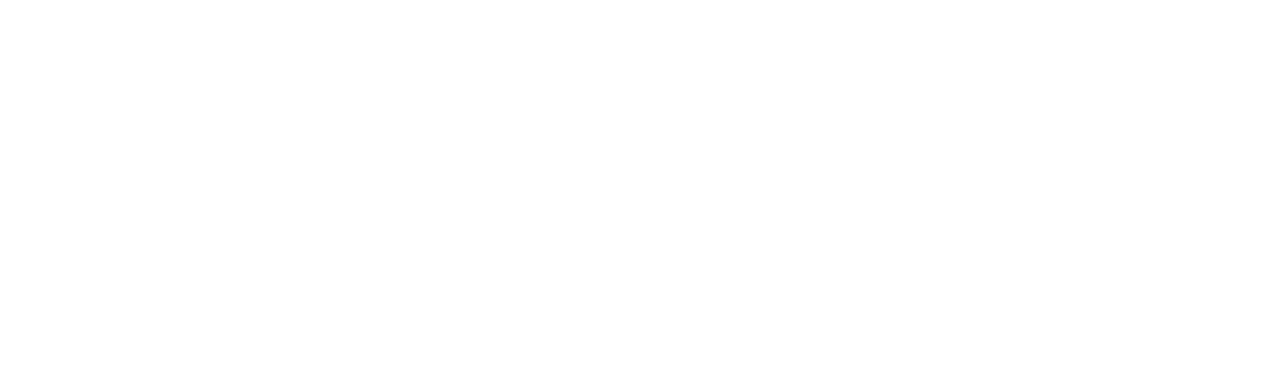
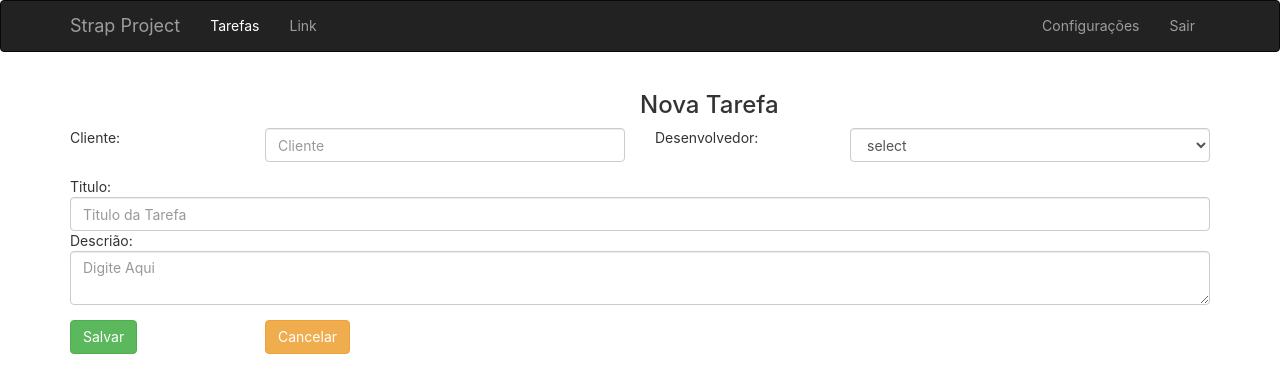
Before and after one commit to kvrscream/FrontMyExtra, a React (Create React App) app: page /tarefas-create in a window 1280 px wide. Shown: the top 392 px of the page. Built offline with nearby package versions, Linux system fonts and the light colour scheme.

Commit message:
Create de tarefas e organização

```diff
--- /dev/null
+++ b/src/Pages/Tarefas/create.js
@@ -0,0 +1,68 @@
+import React, {Component} from 'react';
+import {Row, Grid, Col, Form, FormControl, FormGroup, ControlLabel, Button} from 'react-bootstrap';
+import Menu from '../../Components/menu';
+
+export default class Create extends Component {
+
+    render(){
+        return(
+            <React.Fragment>
+                <Menu />
+                <Grid>
+                    <Col xsOffset="6">
+                        <h3>Nova Tarefa</h3>
+                    </Col>
+                    <Form>
+                        <Row>
+                            <FormGroup>
+
+                                <Col Component={ControlLabel} sm={2}>
+                                    Cliente:
+                                </Col>
+                                <Col sm={4}>
+                                    <FormGroup>
+
+                                        <FormControl type="text" placeholder="Cliente"
+                                        />
+                                    </FormGroup>
+                                </Col>
+                                <Col Component={ControlLabel} sm={2}>
+                                    Desenvolvedor:
+                                </Col>
+                                <Col sm={4}>
+                                    <FormGroup>
+                                        <FormControl componentClass="select" placeholder="select">
+                                            <option value="select">select</option>
+                                        </FormControl>
+                                    </FormGroup>
+                                </Col>
+                                <Col Component={ControlLabel} sm={2}>
+                                    Titulo:
+                                </Col>
+                                <Col sm={12}>
+                                    <FormControl type="text" placeholder="Titulo da Tarefa"
+                                        />
+                                </Col>
+                                <Col Component={ControlLabel} sm={12}>
+                                    Descrião:
+                                </Col>
+                                <Col sm={12}>
+                                    <FormGroup>
+                                        <FormControl componentClass="textarea" placeholder="Digite Aqui" />
+                                    </FormGroup>
+                                </Col>
+
+                                <Col sm={2}>
+                                    <Button bsStyle="success">Salvar</Button>
+                                </Col>
+                                <Col sm={2}>
+                                <Button bsStyle="warning">Cancelar</Button>
+                                </Col>
+                            </FormGroup>
+                        </Row>
+                    </Form>
+                </Grid>
+            </React.Fragment>
+        )
+    }
+}
--- a/src/Pages/tarefas.js
+++ b/src/Pages/Tarefas/tarefas.js
@@ -1,7 +1,7 @@
 import React, {Component} from 'react';
 import {Row, Grid, Col, Table, Button} from 'react-bootstrap';
-import Menu from  '../Components/menu';
-import api from '../Services/api';
+import Menu from  '../../Components/menu';
+import api from '../../Services/api';
 
 export default class Tarefas extends Component {
 
--- a/src/routes.js
+++ b/src/routes.js
@@ -3,7 +3,8 @@
 
 import Login from './Pages/login';
 import Dashboard from './Pages/Dashboard';
-import Tarefas from './Pages/tarefas';
+import Tarefas from './Pages/Tarefas/tarefas';
+import Create from './Pages/Tarefas/create';
 
 const Routes = () => (
   <BrowserRouter>
@@ -11,6 +12,7 @@
       <Route exact path="/" component={Login} />
       <Route path="/dashboard" component={Dashboard} />
       <Route path="/tarefas" component={Tarefas} />
+      <Route path="/tarefas-create" component={Create} />
      </Switch>
   </BrowserRouter>
 )
```
Also changed, not shown: 1 other file (tests, documents, lock files or other folders).
